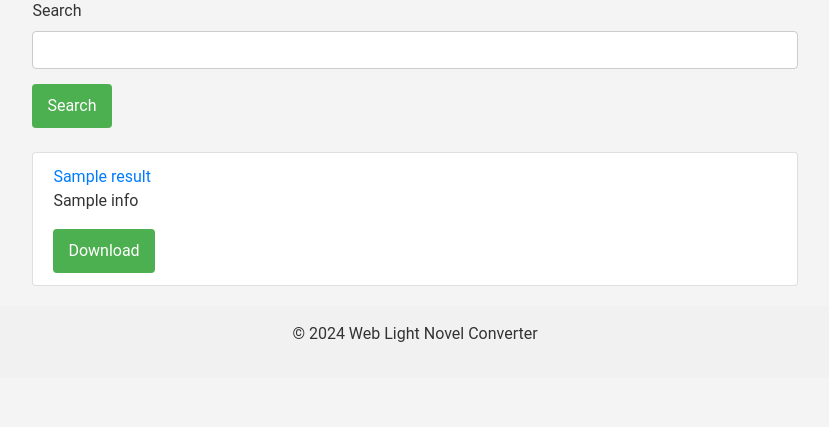
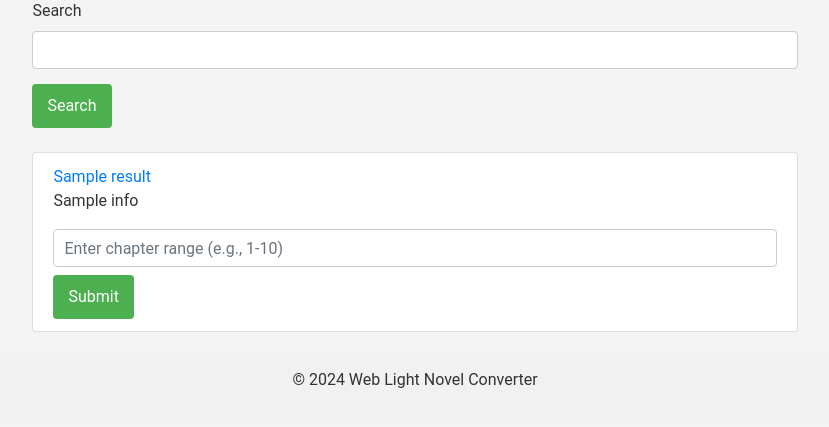
Before and after one commit to ProdiptoPantho/Novel2Reader, a Flask app: template templates/search.html in a window 1280 px wide. Shown: the part 219-646 px from the top of the page, without its empty margins (225-1054 px from the left). Run offline with Flask 2, Linux system fonts and the light colour scheme; tables that the repository leaves empty hold one stand-in row (values such as "Sample post"); the template is opened without the code that fills it: values that come from a table or form of the project are taken from there, most other values are stand-ins (such as "Sample title", 1, 10 or a date in 2020); some libraries are stand-ins or nearby versions.

Commit message:
ok by alif

```diff
--- a/app.py
+++ b/app.py
@@ -9,15 +9,20 @@ import glob
 import os
 import shutil
 import time
+import logging
 from datetime import datetime, timedelta
 
+logging.basicConfig(level=logging.INFO)
+logger = logging.getLogger(__name__)
+
 app = Flask(__name__)
-app.config['SQLALCHEMY_DATABASE_URI'] = 'sqlite:///database.db'
+app.config['SQLALCHEMY_DATABASE_URI'] = 'sqlite:///instance/database.db'
 app.config['SECRET_KEY'] = 'your_secret_key'  # Replace with a strong secret key
 db = SQLAlchemy(app)
 
 login_manager = LoginManager()
 login_manager.init_app(app)
+
 
 class User(db.Model, UserMixin):
     id = db.Column(db.Integer, primary_key=True)
@@ -25,13 +30,16 @@ class User(db.Model, UserMixin):
     email = db.Column(db.String(150), unique=True, nullable=False)
     password = db.Column(db.String(150), nullable=False)
 
+
 @login_manager.user_loader
 def load_user(user_id):
     return User.query.get(int(user_id))
 
+
 @app.route('/')
 def home():
     return render_template('home.html')  # Create a home.html template if needed
+
 
 @app.route('/register', methods=['GET', 'POST'])
 def register():
@@ -44,6 +52,7 @@ def register():
         return redirect(url_for('login'))
     return render_template('register.html', form=form)
 
+
 @app.route('/login', methods=['GET', 'POST'])
 def login():
     form = LoginForm()
@@ -55,12 +64,14 @@ def login():
         flash('Login Unsuccessful. Please check username and password', 'danger')
     return render_template('login.html', form=form)
 
+
 @app.route('/logout')
 @login_required
 def logout():
     logout_user()  # This logs out the current user
     flash('You have been logged out.', 'success')  # Optional: Flash a message
     return redirect(url_for('login'))  # Redirect to the login page
+
 
 @app.route('/search', methods=['GET', 'POST'])
 @login_required
@@ -73,57 +84,59 @@ def search():
         results = crawler.search_novel(query)  # Use the crawler to search for novels
     return render_template('search.html', form=form, results=results)
 
-@app.route('/download', methods=['GET'])
+
+@app.route('/download', methods=['POST'])
 @login_required
 def download():
-    url = request.args.get('url')
-    chapter_range = request.args.get('range')
+    if request.method == 'POST':
+        url = request.form["url"]
+        chapter_range = request.form["range"].split("-")
 
+        # Generate a more descriptive name for the output directory
+        timestamp = int(time.time())  # Get the current timestamp
+        name = f"novel_{timestamp}"  # Create a name based on the timestamp
+        downloads_dir = os.path.normpath(os.path.join(f"C:\\Users\\22101233\\Novel2Reader", name, "epub"))  # Normalize the path
 
-    # Generate a more descriptive name for the output directory
-    timestamp = int(time.time())  # Get the current timestamp
-    name = f"novel_{timestamp}"  # Create a name based on the timestamp
-    downloads_dir = os.path.normpath(os.path.join("C:\\nvre", name, "epub"))  # Normalize the path
+        # Cleanup: Remove any previous downloads
+        cleanup_previous_downloads(downloads_dir)  # Clean up previous downloads if they exist
 
-    # Cleanup: Remove any previous downloads
-    cleanup_previous_downloads(downloads_dir)  # Clean up previous downloads if they exist
+        # Create the output directory
+        os.makedirs(downloads_dir, exist_ok=True)
 
-    # Create the output directory
-    os.makedirs(downloads_dir, exist_ok=True)
+        # Run the lnrawl command
+        try:
+            command = f'lncrawl -s "{url}" --range {f"{chapter_range[0]} {chapter_range[1]}"} --format epub -o "{downloads_dir}" --suppress'
+            print(f"Running command: {command}")  # Debugging statement
+            subprocess.run(command, shell=True, check=True)
+        except subprocess.CalledProcessError as e:
+            return render_template('download.html', error=f'Download failed: {e}')
 
-    # Run the lnrawl command
-    try:
-        command = f'lncrawl -s "{url}" --range {chapter_range} --format epub -o "{downloads_dir}" --suppress'
-        print(f"Running command: {command}")  # Debugging statement
-        subprocess.run(command, shell=True, check=True)
-    except subprocess.CalledProcessError as e:
-        return render_template('download.html', error=f'Download failed: {e}')
+        # Adjust the path to the nested EPUB directory
+        nested_epub_dir = os.path.join(downloads_dir, "epub")  # Adjusted path to the nested epub directory
 
-    # Adjust the path to the nested EPUB directory
-    nested_epub_dir = os.path.join(downloads_dir, "epub")  # Adjusted path to the nested epub directory
+        # Find the EPUB file in the nested directory
+        epub_files = glob.glob(os.path.join(nested_epub_dir, "*.epub"))
 
-    # Find the EPUB file in the nested directory
-    epub_files = glob.glob(os.path.join(nested_epub_dir, "*.epub"))
+        if epub_files:
+            zipfile = epub_files[0]  # Get the first EPUB file found
 
-    if epub_files:
-        zipfile = epub_files[0]  # Get the first EPUB file found
+            # Upload to temp.sh
+            upload_url = upload_to_temp_sh(zipfile)
 
-        # Upload to temp.sh
-        upload_url = upload_to_temp_sh(zipfile)
+            # Store the link and expiration date in the database
+            expiration_date = datetime.now() + timedelta(days=7)  # Set expiration to 7 days from now
+            store_link_in_db(upload_url, expiration_date)
 
-        # Store the link and expiration date in the database
-        expiration_date = datetime.now() + timedelta(days=7)  # Set expiration to 7 days from now
-        store_link_in_db(upload_url, expiration_date)
+            response = send_file(zipfile, as_attachment=True)  # Serve the file directly for download
 
-        response = send_file(zipfile, as_attachment=True)  # Serve the file directly for download
+            # Cleanup the downloads directory after serving the file
+            response.call_on_close(lambda: cleanup_previous_downloads(downloads_dir))
 
-        # Cleanup the downloads directory after serving the file
-        response.call_on_close(lambda: cleanup_previous_downloads(downloads_dir))
+            return response
+        else:
+            cleanup_previous_downloads(downloads_dir)  # Cleanup if no file found
+            return render_template('download.html', error='No EPUB files found in the output directory.')
 
-        return response
-    else:
-        cleanup_previous_downloads(downloads_dir)  # Cleanup if no file found
-        return render_template('download.html', error='No EPUB files found in the output directory.')
 
 def upload_to_temp_sh(zipfile):
     # Upload the file to temp.sh
@@ -134,15 +147,18 @@ def upload_to_temp_sh(zipfile):
         print(f"Upload failed: {e}")
         return None
 
+
 def store_link_in_db(link, expiration_date):
     """Store the upload link and its expiration date in the database."""
     new_link = TempLink(link=link, expiration_date=expiration_date)
     db.session.add(new_link)
     db.session.commit()
 
+
 def get_all_temp_links():
     """Retrieve all temporary links from the database."""
     return TempLink.query.all()
+
 
 def cleanup_expired_links():
     """Remove expired links from the database."""
@@ -158,12 +174,14 @@ def cleanup_previous_downloads(directory):
         print(f"Cleaning up previous downloads in: {directory}")  # Debugging statement
         shutil.rmtree(directory)
 
+
 @app.route('/temp_links', methods=['GET'])
 def temp_links():
     # Retrieve all temporary links from the database
     links = TempLink.query.all()
     return render_template('temp_links.html', links=links)  # Pass links to the template
 
+
 if __name__ == '__main__':
     with app.app_context():
         db.create_all()  # Initialize the database
--- a/requirements.txt
+++ b/requirements.txt
@@ -3,3 +3,5 @@ Flask-SQLAlchemy==2.5.1
 Flask-Login==0.6.2
 Flask-WTF==1.0.0
 WTForms==3.0.1
+Werkzeug==2.2.2
+email-validator
--- a/templates/search.html
+++ b/templates/search.html
@@ -20,7 +20,13 @@
                 <li class="list-group-item">
                     <a href="{{ result.url }}">{{ result.title }}</a>
                     <p>{{ result.info }}</p>
-                    <button class="btn btn-primary" onclick="promptForRange('{{ result.url }}')">Download</button>
+                    <!-- Directly show the input field for range -->
+                     <form action="/download" method="POST">
+                        <input type="text" name="url" hidden value="{{ result.url}}">
+                        <input type="text" id="range_{{ loop.index }}" class="form-control mt-2" name="range" placeholder="Enter chapter range (e.g., 1-10)">
+                        <button type="submit" class="btn btn-success mt-2">Submit</button>
+                     </form>
+
                 </li>
             {% endfor %}
         </ul>
@@ -30,20 +36,12 @@
 </div>
 
 <script>
-    function promptForRange(url) {
-        const range = prompt("Please enter the chapter range (e.g., 1-10):");
-        if (range) {
-            // Log the URL and range to the console for debugging
-            console.log("URL:", url);
-            console.log("Range:", range);
-
-            // Redirect to the download route with the URL and chapter range
-            const downloadUrl = `/download?url=${encodeURIComponent(url)}&range=${encodeURIComponent(range)}`;
-            console.log("Redirecting to:", downloadUrl);  // Log the redirect URL
-            window.location.href = downloadUrl;  // Perform the redirect
-        } else {
-            console.log("No range entered.");  // Log if no range was entered
-        }
+    function submitRange(url, index) {
+        const rangeInput = document.getElementById('range_' + index).value;
+        // Here you can handle the submission of the range, e.g., via AJAX or redirect
+        console.log(`Submitting range ${rangeInput} for ${url}`);
+        // Example: You might want to send an AJAX request to your Flask backend
+        // $.post('/download', { url: url, range: rangeInput });
     }
-    </script>
+</script>
 {% endblock %}
```
Also changed, not shown: 3 other files.
